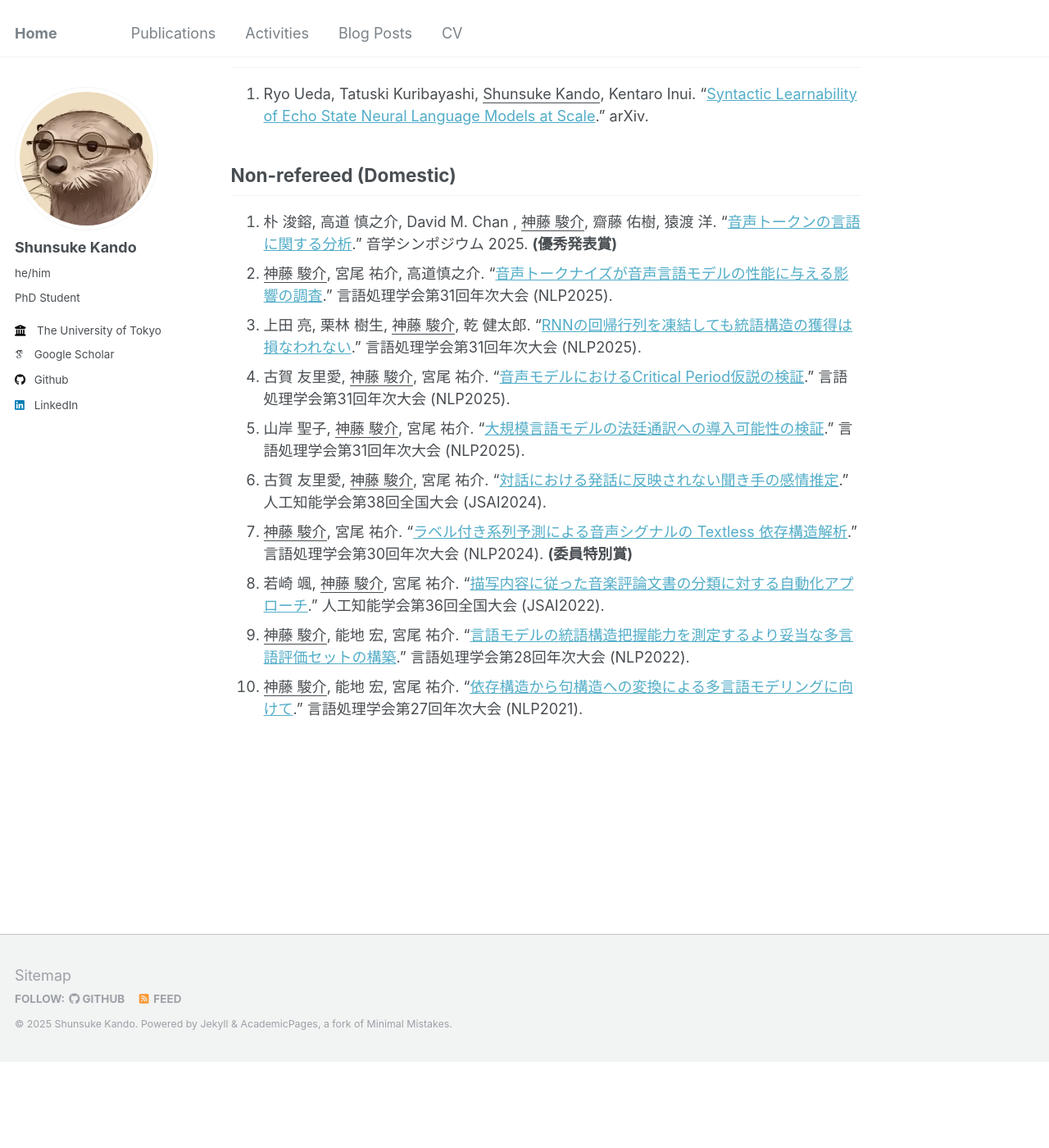
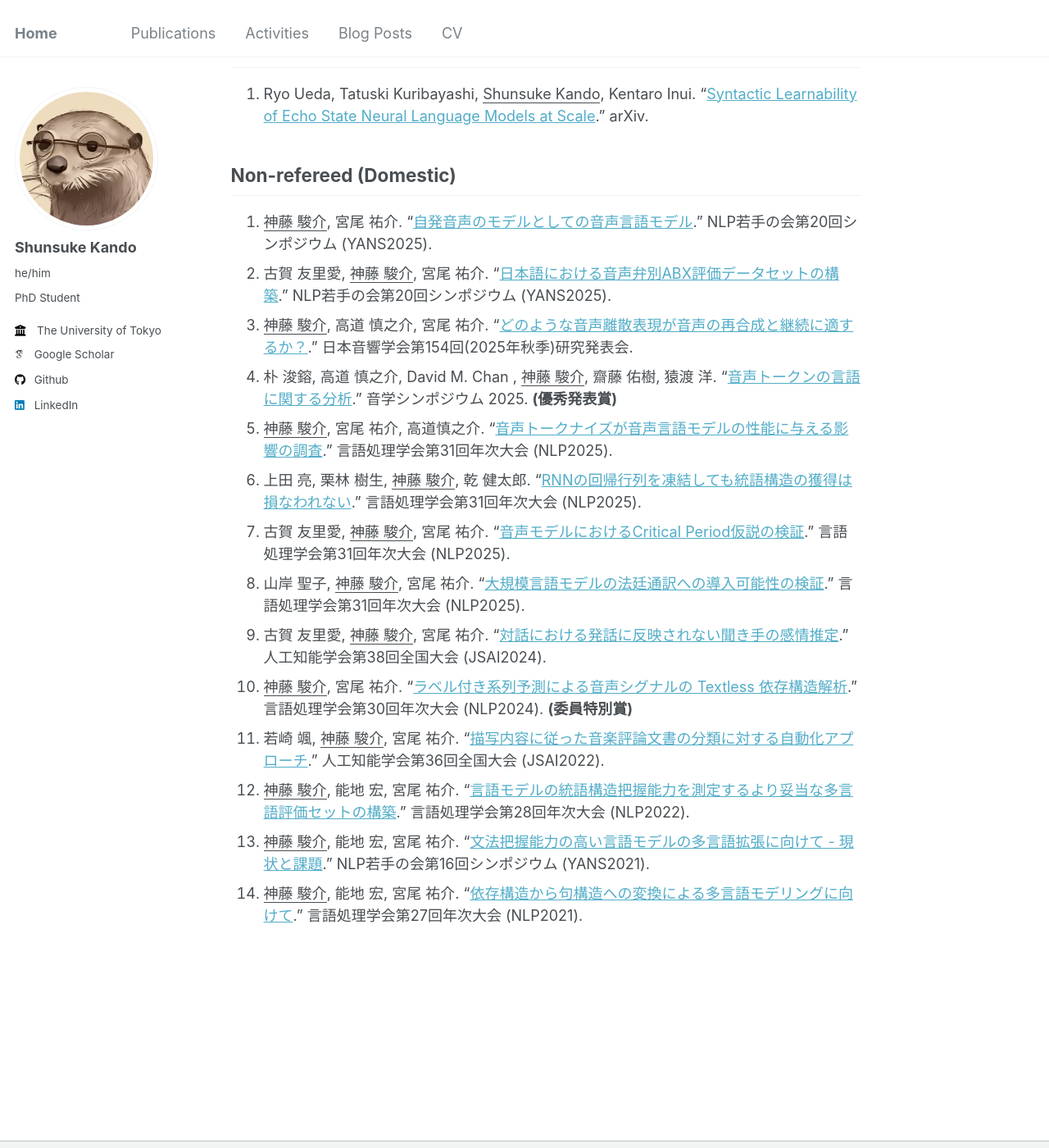
Before and after one commit to gifdog97/gifdog97.github.io, a Jekyll site: the page built from _pages/publications.md, in a window 1280 px wide and 1400 px high, scrolled down 714 px. Shown: the whole window at 82% size. Built offline with Jekyll 4.4.1, drawn with Linux system fonts in a browser that asks for light colours; some web fonts are replaced; before the commit the page ends 2008 px from its top, so only the background shows below that; some of the changed text lies outside the part shown.

Commit message:
add publication

```diff
--- a/_pages/publications.md
+++ b/_pages/publications.md
@@ -8,7 +8,7 @@ permalink: /publications
 
 1. Joonyong Park, Shinnosuke Takamichi, David M. Chan, <u>Shunsuke Kando</u>, Yuki Saito, Hiroshi Saruwatari. "[Analysing the Language of Neural Audio Codecs](xxx)." ASRU 2025. [To Appear]
 1. Yurie Koga, <u>Shunsuke Kando</u>, Yusuke Miyao. "[Do Self-Supervised Speech Models Exhibit the Critical Period Effects in Language Acquisition?](xxx)." ASRU 2025. [To Appear]
-1. <u>Shunsuke Kando</u>, Yusuke Miyao, Shinnosuke Takamichi. "[Exploring the Effect of Segmentation and Vocabulary Size on Speech Tokenization for Speech Language Models](xxx)." INTERSPEECH 2025. [To Appear]
+1. <u>Shunsuke Kando</u>, Yusuke Miyao, Shinnosuke Takamichi. "[Exploring the Effect of Segmentation and Vocabulary Size on Speech Tokenization for Speech Language Models](https://www.isca-archive.org/interspeech_2025/kando25_interspeech.html)." INTERSPEECH 2025.
 1. Yurie Koga, <u>Shunsuke Kando</u>, Yusuke Miyao. "[Forecasting Implicit Emotions Elicited in Conversations](https://aclanthology.org/2024.inlg-main.12/)." INLG 2024.
 1. <u>Shunsuke Kando</u>, Yusuke Miyao, Jason Naradowsky, Shinnosuke Takamichi. "[Textless Dependency Parsing by Labeled Sequence Prediction](https://www.isca-archive.org/interspeech_2024/kando24_interspeech.html)." INTERSPEECH 2024.
 1. <u>Shunsuke Kando</u>, Hiroshi Noji, Yusuke Miyao. "[Multilingual Syntax-aware Language Modeling through Dependency Tree Conversion](https://aclanthology.org/2022.spnlp-1.1/)." Sixth Workshop on Structured Prediction for NLP (SPNLP 2022).
@@ -19,6 +19,9 @@ permalink: /publications
 
 ## Non-refereed (Domestic)
 
+1. <u>神藤 駿介</u>, 宮尾 祐介. "[自発音声のモデルとしての音声言語モデル](https://yans.anlp.jp/entry/yans2025program)." NLP若手の会第20回シンポジウム (YANS2025).
+1. 古賀 友里愛, <u>神藤 駿介</u>, 宮尾 祐介. "[日本語における音声弁別ABX評価データセットの構築](https://yans.anlp.jp/entry/yans2025program)." NLP若手の会第20回シンポジウム (YANS2025).
+1. <u>神藤 駿介</u>, 高道 慎之介, 宮尾 祐介. "[どのような音声離散表現が音声の再合成と継続に適するか？](https://acoustics.jp/cms/wp_asj/wp-content/uploads/009_2025autumn_program.pdf)." 日本音響学会第154回(2025年秋季)研究発表会.
 1. 朴 浚鎔, 高道 慎之介, David M. Chan , <u>神藤 駿介</u>, 齋藤 佑樹, 猿渡 洋. "[音声トークンの言語に関する分析](https://www.ipsj.or.jp/kenkyukai/event/mus143slp156.html)." 音学シンポジウム 2025. **(優秀発表賞)**
 1. <u>神藤 駿介</u>, 宮尾 祐介, 高道慎之介. "[音声トークナイズが音声言語モデルの性能に与える影響の調査](https://www.anlp.jp/proceedings/annual_meeting/2025/pdf_dir/P5-19.pdf)." 言語処理学会第31回年次大会 (NLP2025).
 1. 上田 亮, 栗林 樹生, <u>神藤 駿介</u>, 乾 健太郎. "[RNNの回帰行列を凍結しても統語構造の獲得は損なわれない](https://www.anlp.jp/proceedings/annual_meeting/2025/pdf_dir/D5-4.pdf)." 言語処理学会第31回年次大会 (NLP2025).
@@ -28,4 +31,5 @@ permalink: /publications
 1. <u>神藤 駿介</u>, 宮尾 祐介. "[ラベル付き系列予測による音声シグナルの Textless 依存構造解析](https://www.anlp.jp/proceedings/annual_meeting/2024/pdf_dir/B5-2.pdf)." 言語処理学会第30回年次大会 (NLP2024). **(委員特別賞)**
 1. 若崎 颯, <u>神藤 駿介</u>, 宮尾 祐介. "[描写内容に従った音楽評論文書の分類に対する自動化アプローチ](https://confit.atlas.jp/guide/event/jsai2022/subject/1P5-GS-6-03/date?cryptoId=)." 人工知能学会第36回全国大会 (JSAI2022).
 1. <u>神藤 駿介</u>, 能地 宏, 宮尾 祐介. "[言語モデルの統語構造把握能力を測定するより妥当な多言語評価セットの構築](https://www.anlp.jp/proceedings/annual_meeting/2022/pdf_dir/G5-1.pdf)." 言語処理学会第28回年次大会 (NLP2022).
+1. <u>神藤 駿介</u>, 能地 宏, 宮尾 祐介. "[文法把握能力の高い言語モデルの多言語拡張に向けて - 現状と課題](https://yans.anlp.jp/entry/yans2021program)." NLP若手の会第16回シンポジウム (YANS2021).
 1. <u>神藤 駿介</u>, 能地 宏, 宮尾 祐介. "[依存構造から句構造への変換による多言語モデリングに向けて](https://www.anlp.jp/proceedings/annual_meeting/2021/pdf_dir/P5-1.pdf)." 言語処理学会第27回年次大会 (NLP2021).
```
Also changed, not shown: 2 other files.
